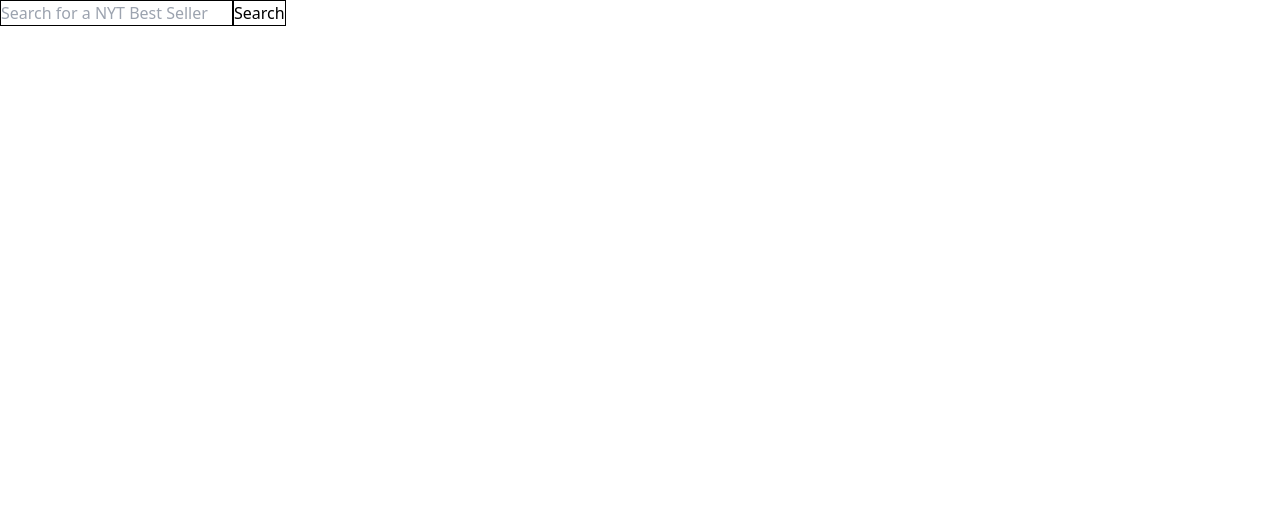
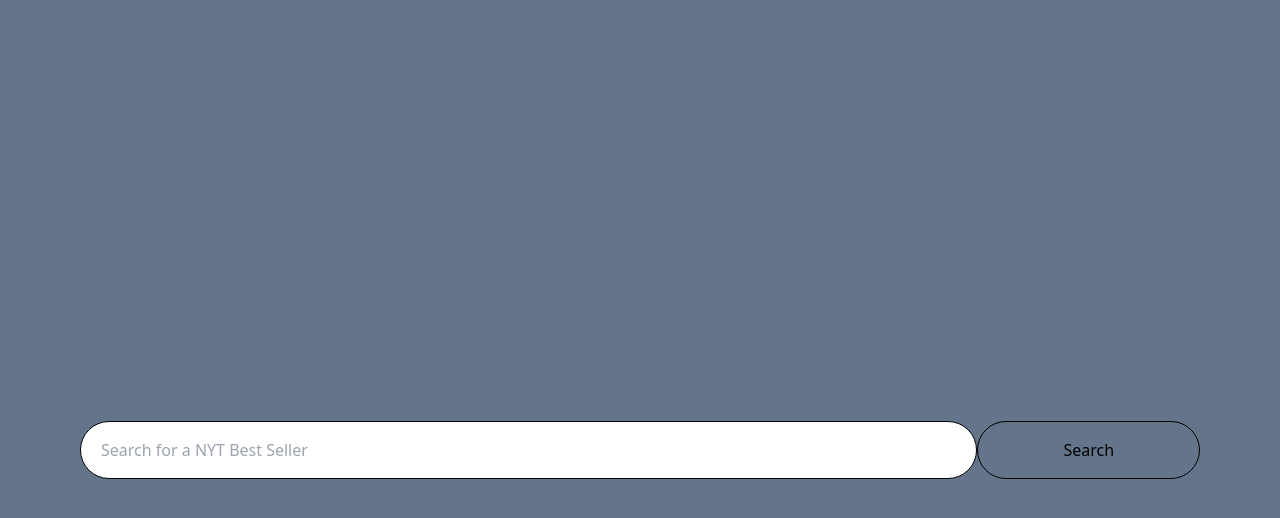
Before and after one commit to alexwiehl/nyt-books, a React (Vite) app: page / in a window 1280 px wide. Shown: the top 518 px of the page. Built offline with nearby package versions, Linux system fonts and the light colour scheme; no server answers; a web font is replaced by a local one.

Commit message:
Add useEffect hook for initial query

```diff
--- a/src/App.jsx
+++ b/src/App.jsx
@@ -8,7 +8,7 @@ function App() {
 
   return (
     <main>
-      <section>
+      <section className="w-full h-[900px] bg-slate-500 flex justify-center ">
         <Search query={query} setQuery={setQuery} setResults={setResults} />
       </section>
       <section>{results && <SearchResults results={results} />}</section>
--- a/src/components/Button.jsx
+++ b/src/components/Button.jsx
@@ -1,5 +1,9 @@
 function Button({ label }) {
-  return <button className="border border-black">{label}</button>;
+  return (
+    <button className="border border-black rounded-full w-[25%] ">
+      {label}
+    </button>
+  );
 }
 
 export default Button;
--- a/src/components/Search.jsx
+++ b/src/components/Search.jsx
@@ -4,6 +4,20 @@ import Button from "./Button";
 const API_KEY = "C7iUqcQlOnOGdt6uyGR0hIUXweCxIMtP";
 
 function Search({ query, setQuery, results, setResults }) {
+  useEffect(() => {
+    async function fetchBooks() {
+      const res = await fetch(
+        `https://api.nytimes.com/svc/books/v3/lists/overview.json?published_date=${query}&api-key=${API_KEY}`
+      );
+
+      const data = await res.json();
+
+      setResults(data.results);
+    }
+
+    fetchBooks();
+  }, []);
+
   function handleSubmit(e) {
     e.preventDefault();
     console.log({ query });
@@ -16,13 +30,16 @@ function Search({ query, setQuery, results, setResults }) {
   }
 
   return (
-    <form onSubmit={handleSubmit}>
+    <form
+      onSubmit={handleSubmit}
+      className="flex-1 flex self-center justify-center mx-20"
+    >
       <input
         type="text"
         value={query}
         onChange={(e) => setQuery(e.target.value)}
         placeholder="Search for a NYT Best Seller"
-        className="border border-black "
+        className="border border-black px-5 py-4 rounded-full w-full"
       ></input>
       <Button label="Search" />
     </form>
```
